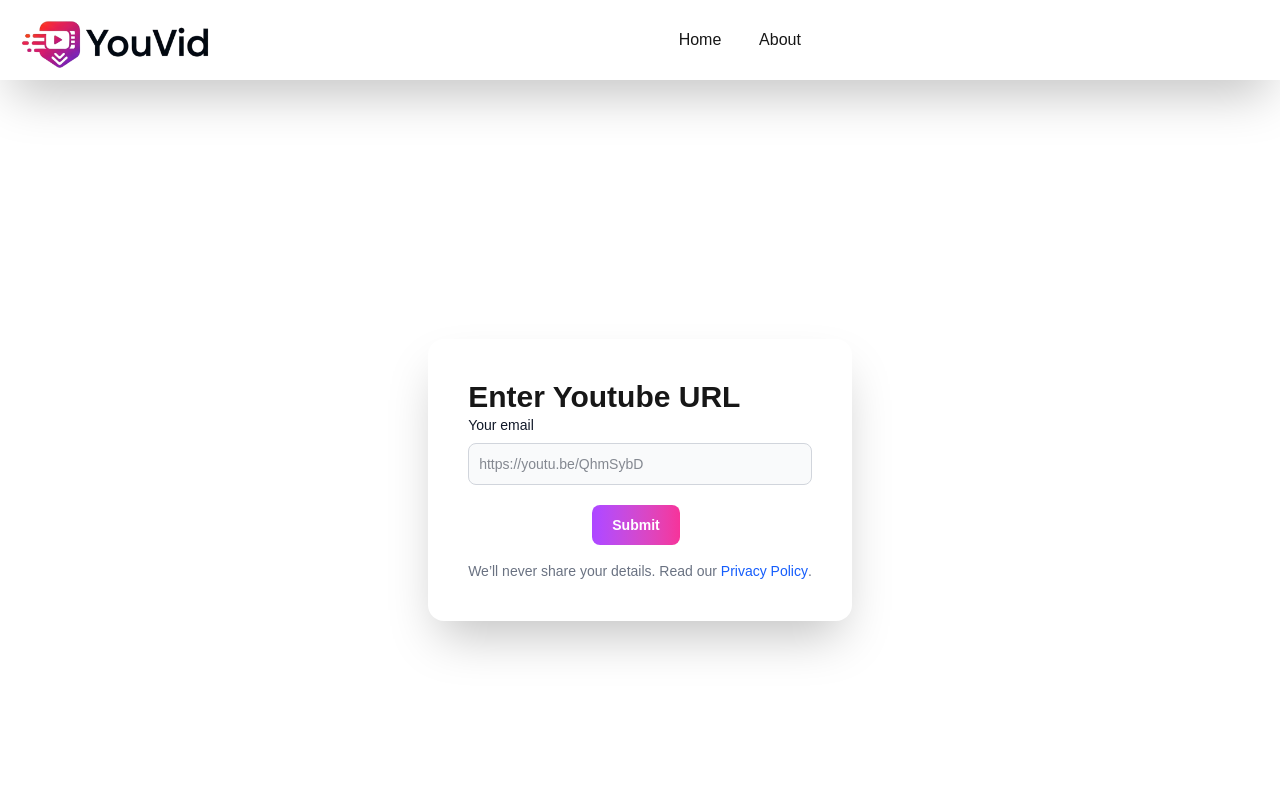
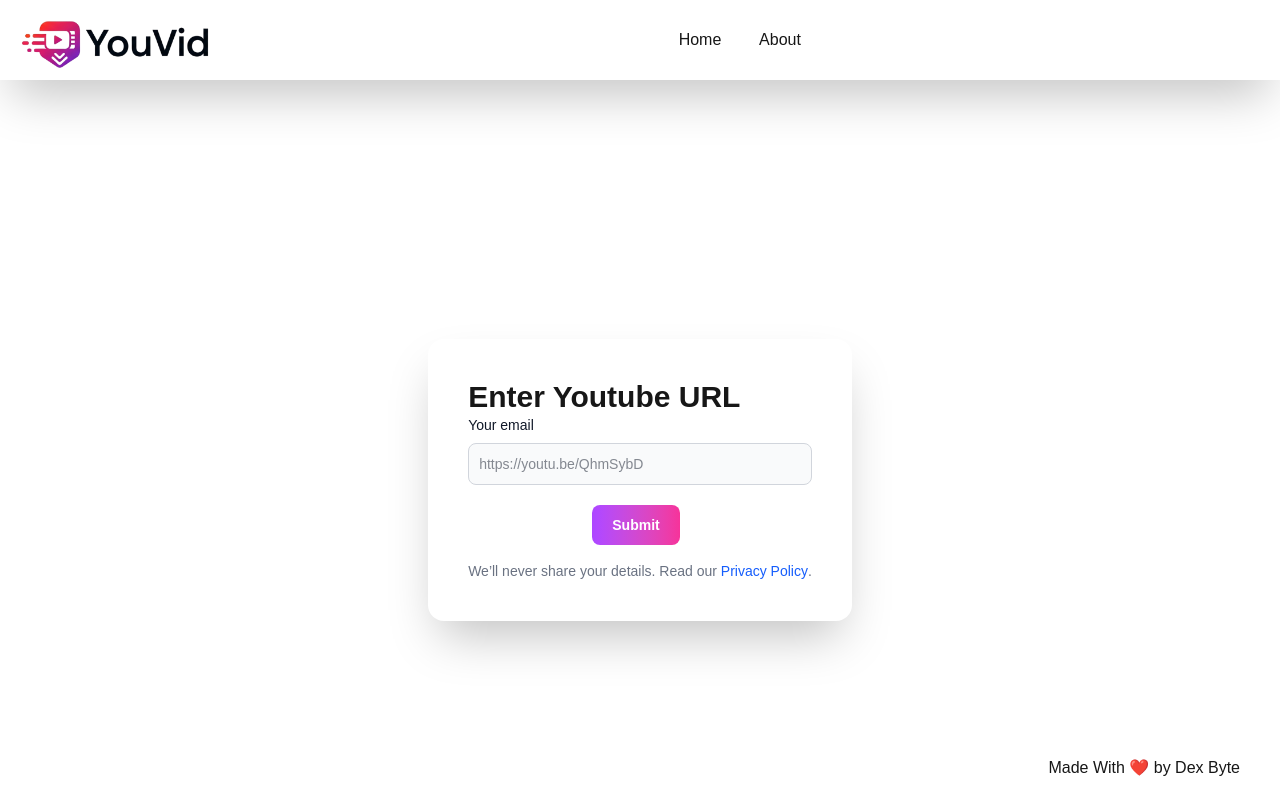
Before and after one commit to AdithyanSPillaiOfficial/YouVid, a Next.js app: page / in a window 1280 px wide. Built offline with nearby package versions, Linux system fonts and the light colour scheme.

Commit message:
Added Credits

```diff
--- a/src/app/page.js
+++ b/src/app/page.js
@@ -1,3 +1,4 @@
+import Credits from "@/components/Credits";
 import Form from "@/components/Form";
 import Header from "@/components/Header";
 import Image from "next/image";
@@ -11,6 +12,7 @@ export default function Home() {
       <div className="flex-1 w-full h-full flex flex-col justify-center items-center mt-20">
         <Form />
       </div>
+      <Credits />
     </div>
   )
 }
--- /dev/null
+++ b/src/components/Credits.jsx
@@ -0,0 +1,9 @@
+import React from 'react'
+
+function Credits() {
+  return (
+    <div className='fixed right-10 bottom-5'>Made With ❤️ by <a href="https://github.com/AdithyanSPillaiOfficial">Dex Byte</a></div>
+  )
+}
+
+export default Credits
```
